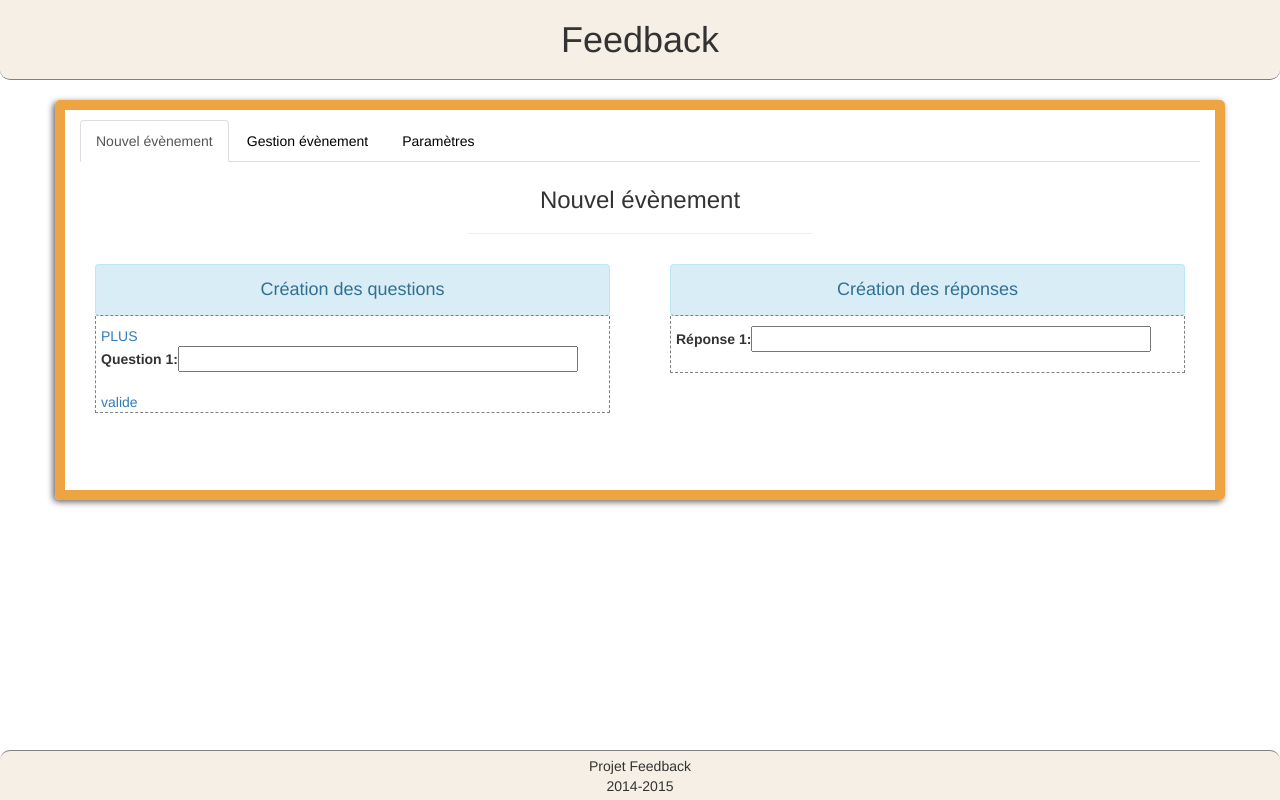
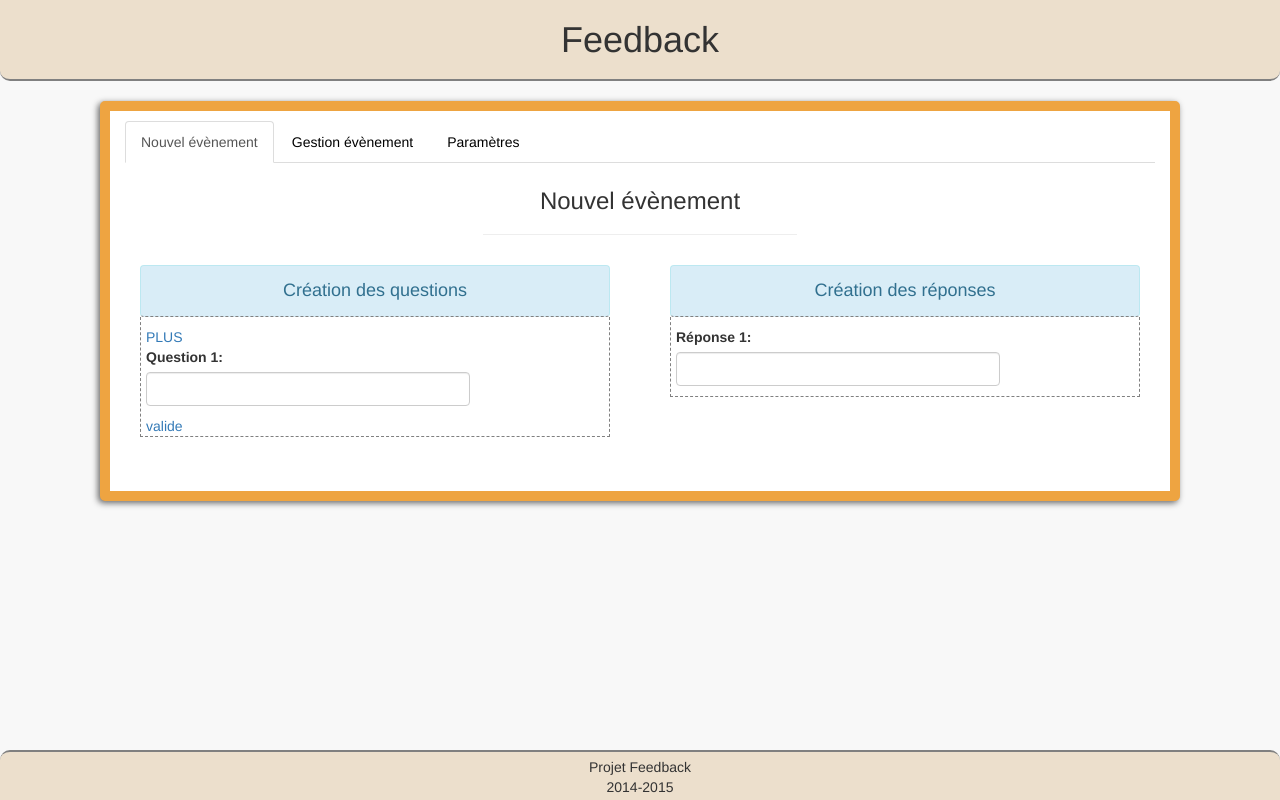
Before and after one commit to Marianna-dl/feedback, a PHP site: page / in a window 1280 px wide. Run offline with PHP 8.4, Linux system fonts and the light colour scheme.

Commit message:
Probleme footer resolu, taille input revue

```diff
--- a/css/style.css
+++ b/css/style.css
@@ -1,13 +1,21 @@
-                                                /************** BODY ************/
-body {
-	position: absolute;
-	top: 0;
-	left: 0;
-	min-height: 100%;
-	width: 100%;
+                                /********************************************** BODY/HTML *******************************************/
+html {
+
+  height: 100%;
 }
 
+* {
+    -moz-box-sizing: border-box; box-sizing: border-box;
+}
 
+body{
+
+    position: relative;
+    padding-bottom: 50px;
+    min-height: 100%;
+    background-color: rgba(242,242,242,0.5);
+
+}
                                 /*********************************************** HEADER ************************************************/
 
 
@@ -17,29 +25,39 @@ h1{
 }
 
 .page-header{
-    border-bottom: 1px solid grey;
+
+    border-bottom: 2px solid grey;
     margin-top:0px;
-    background-color: rgba(236,223,204,0.5);
+    background-color: rgba(236,223,204,1);
     border-bottom-left-radius: 10px;
     border-bottom-right-radius: 10px;
+
 }
 
 
                                 /*********************************************** INDEX ************************************************/
 
 .nav{
+
     margin-top: 10px;
     margin-bottom: 5px;
 
 }
 
 .principal ul li a{
+
     color: black;
 }
 
 .principal{
-    clear: both;
+
     min-height: 400px;
+    background-color: white;
+    margin-left: 100px;
+    margin-right: 100px;
+    margin-bottom: 20px;
+    padding-bottom:15px;
+    width: auto;
     border: 10px solid #EEA441;
     border-radius: 5px;
     -moz-box-shadow: -2px 2px 6px #656565;
@@ -49,11 +67,13 @@ h1{
 }
 
 .principal h3{
+
     text-align: center;
     margin-bottom: 0px;
 
 }
 .principal h4{
+
     text-align: center;
     margin-bottom: 0px;
 
@@ -61,34 +81,40 @@ h1{
 
 
 
-/*.active{
-background-color:#D9EDF7;
-}*/
-
-
                                 /*********************************************** NOUVEAU ************************************************/
 
 .qcm{
+
     border-bottom: 1px dashed grey;
 
 }
 
 form.qcm{
-    border-bottom: 1px dashed grey;
+
     border-right: 1px dashed grey;
     border-left: 1px dashed grey;
 }
 
+.new-event input{
+
+    width: 70%
+
+}
+
 form{
+
     padding-top: 10px;
     padding-left: 5px;
 
 }
+
 form a{
+
     display: block;
 }
+
 .qcm input{
-    width: 400px;
+  /*  width: 400px;*/
     margin-bottom: 10px;
 }
 
@@ -101,24 +127,23 @@ form a{
 
 footer{
 
+    position: absolute;
+    bottom:0;
 	width: 100%;
-	position: absolute;
-	bottom: 0;
-	left: 0;
-	clear: both;
+}
 
 
-}
+footer>div{
 
-footer>div{
-    border-top: 1px solid grey;
+    border-top: 2px solid grey;
     border-top-left-radius: 10px;
     border-top-right-radius: 10px;
-    background-color: rgba(236,223,204,0.5);
+    background-color: rgba(236,223,204,1);
     text-align: center;
     height: 50px;
 }
 
 footer p{
     margin-top: 5px;
+    margin-bottom: 0px;
 }
--- a/index.html
+++ b/index.html
@@ -23,7 +23,7 @@
     </head>
 
     <body>
-        <div id="page">
+
 	<div class="page-header">
         <div class="container">
             <div class="row">
@@ -45,13 +45,14 @@
 
 
         </div>
-
+      <div id="push"></div>
+    </div>
 <footer>
 	<div class="col-md-12">
 	   <p>Projet Feedback<br/> 2014-2015</p>
 	</div>
 </footer>
 
-</div>
+
 </body>
 </html>
--- a/view/nouveau.html
+++ b/view/nouveau.html
@@ -8,13 +8,13 @@
 </div>
 
 
-<div class="row">
+<div class="row new-event">
     <div class="col-md-6" ng-controller="questionsController">
         <div class="col-md-12 ">
             <h4 class="alert alert-info qcm">Création des questions</h4>
             <form class="qcm">
                 <a ng-click="ajoutForm(true)">PLUS</a>
-                <label for="question">Question 1: </label><input type="text" name="question" value="" />
+                <label for="question">Question 1: </label><input type="text" name="question" value="" class="form-control" />
                 <p ng-bind-html="formulaire"></p>
                 <a ng-click="">valide</a>
             </form>
@@ -26,7 +26,7 @@
             <h4 class="alert alert-info qcm">Création des réponses</h4>
           <!--  <a ng-click="ajoutForm(true)">test</a>-->
             <form method="post" class="qcm">
-                <label for="question">Réponse 1: </label><input type="text" name="question" value="" />
+                <label for="reponse">Réponse 1: </label><input type="text" name="reponse" value="" class="form-control" />
             <p ng-bind-html="formulaire"></p>
             </form>
         </div>
```
